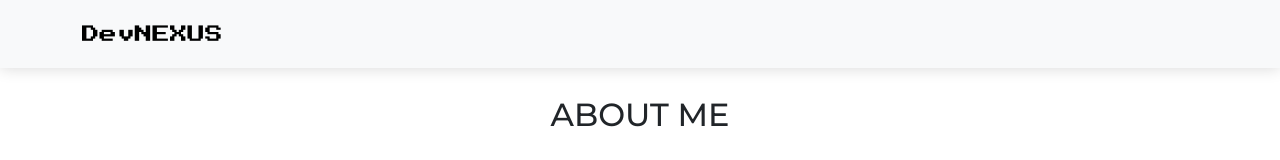
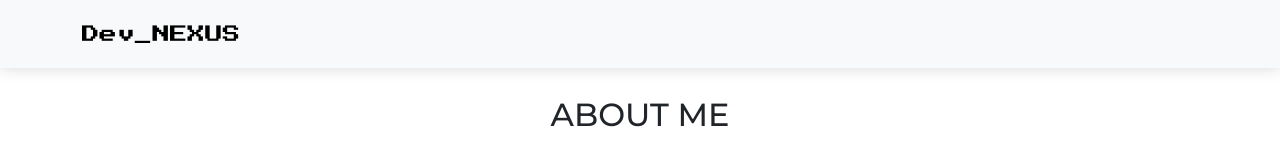
Before and after one commit to dami-laare/portfolio-react, a React (Create React App) app: page /about in a window 1280 px wide. Shown: the top 160 px of the page. Built offline with nearby package versions, Linux system fonts and the light colour scheme; a web font is replaced by a local one.

Commit message:
Update Header.jsx

```diff
--- a/src/components/UI/Header.jsx
+++ b/src/components/UI/Header.jsx
@@ -20,7 +20,7 @@ const Header = () => {
       <Container>
         <Navbar.Brand className={classes.brand}>
           {location.pathname === "/" ? (
-            "DevNEXUS"
+            "Dev_NEXUS"
           ) : (
             <Link
               style={{
@@ -34,7 +34,7 @@ const Header = () => {
               }}
               to="/"
             >
-              DevNEXUS
+              Dev_NEXUS
             </Link>
           )}
         </Navbar.Brand>
```
